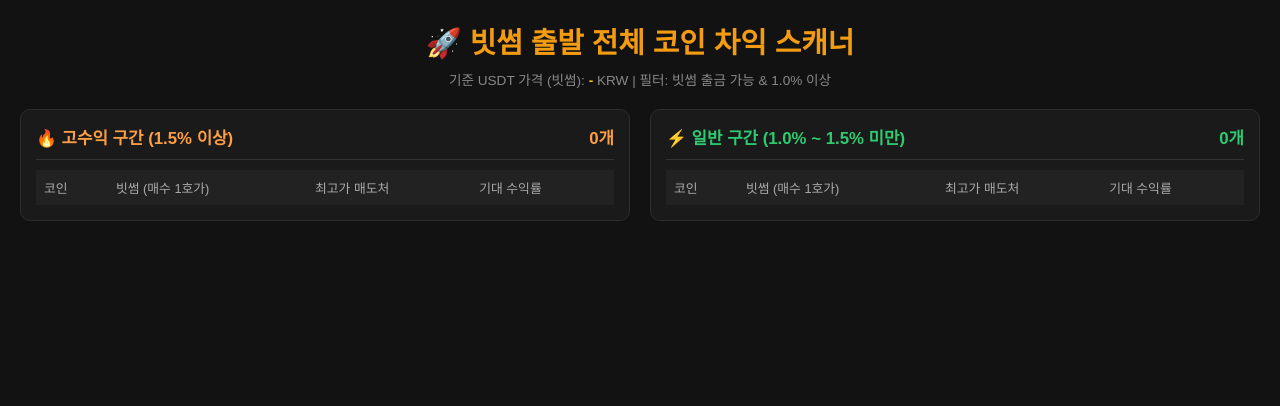
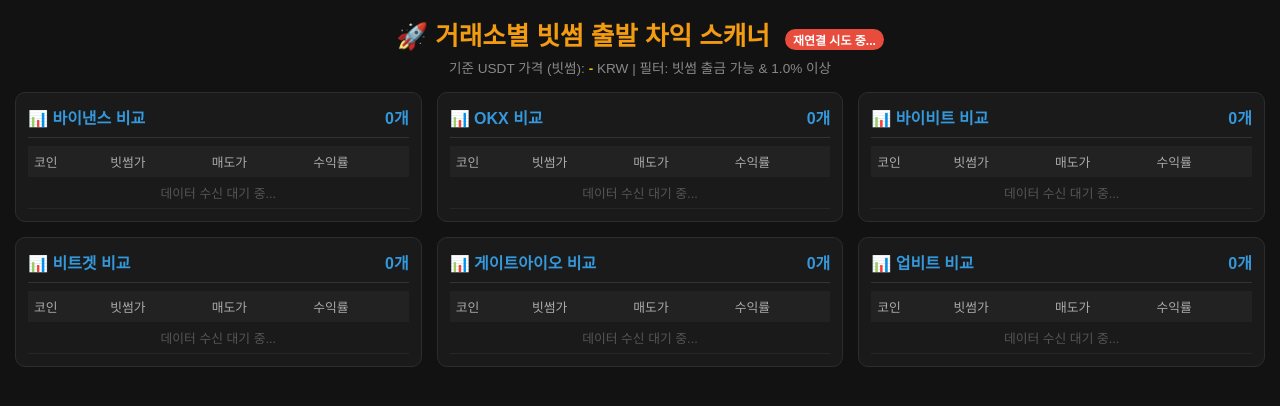
Before and after one commit to dkxkgh9252-cloud/mandu, a plain HTML site: page index.html in a window 1280 px wide. Drawn offline with Linux system fonts and the light colour scheme.

Commit message:
Update index.html

```diff
--- a/index.html
+++ b/index.html
@@ -2,96 +2,127 @@
 <html lang="ko">
 <head>
     <meta charset="UTF-8">
-    <title>빗썸 출발 전체 코인 실시간 차익 스캐너</title>
+    <title>거래소별 빗썸 차익 스캐너</title>
     <style>
-        body { background-color: #121212; color: #ffffff; font-family: 'Pretendard', sans-serif; margin: 0; padding: 20px; }
-        .header { text-align: center; margin-bottom: 20px; }
-        .header h1 { color: #f39c12; margin: 0 0 8px 0; font-size: 1.8rem; }
+        body { background-color: #121212; color: #ffffff; font-family: 'Pretendard', sans-serif; margin: 0; padding: 15px; }
+        .header { text-align: center; margin-bottom: 15px; }
+        .header h1 { color: #f39c12; margin: 0 0 5px 0; font-size: 1.6rem; }
         .sub-info { color: #888; font-size: 0.85rem; }
-        .grid-container { display: grid; grid-template-columns: 1fr 1fr; gap: 20px; }
-        .card { background-color: #1a1a1a; border-radius: 10px; padding: 15px; border: 1px solid #2d2d2d; }
-        .card-header { font-size: 1.05rem; font-weight: bold; padding-bottom: 10px; border-bottom: 1px solid #333; display: flex; justify-content: space-between; margin-bottom: 10px; }
-        .high-title { color: #ff9f43; }
-        .normal-title { color: #2ecc71; }
-        .table-container { max-height: 78vh; overflow-y: auto; }
-        table { width: 100%; border-collapse: collapse; text-align: left; font-size: 0.85rem; }
-        th { position: sticky; top: 0; background-color: #222; padding: 8px; color: #aaa; font-weight: normal; font-size: 0.8rem; }
-        td { padding: 8px; border-bottom: 1px solid #262626; }
-        .badge { padding: 2px 5px; border-radius: 3px; font-size: 0.72rem; font-weight: bold; background-color: #2b3a4a; color: #70a1ff; }
-        .profit-high { color: #ff9f43; font-weight: bold; font-size: 0.95rem; }
-        .profit-normal { color: #2ecc71; font-weight: bold; font-size: 0.95rem; }
+        .status-badge { display: inline-block; padding: 2px 8px; border-radius: 12px; font-size: 0.75rem; font-weight: bold; margin-left: 8px; }
+        .status-online { background-color: #2ecc71; color: #000; }
+        .status-offline { background-color: #e74c3c; color: #fff; }
+
+        /* 다중 그리드 레이아웃 (거래소별 칸 나누기) */
+        .grid-container { display: grid; grid-template-columns: repeat(auto-fit, minmax(320px, 1fr)); gap: 15px; }
+        .card { background-color: #1a1a1a; border-radius: 10px; padding: 12px; border: 1px solid #2d2d2d; }
+        .card-header { font-size: 1rem; font-weight: bold; padding-bottom: 8px; border-bottom: 1px solid #333; display: flex; justify-content: space-between; margin-bottom: 8px; color: #3498db; }
+        .table-container { max-height: 38vh; overflow-y: auto; }
+        table { width: 100%; border-collapse: collapse; text-align: left; font-size: 0.8rem; }
+        th { position: sticky; top: 0; background-color: #222; padding: 6px; color: #aaa; font-weight: normal; }
+        td { padding: 6px; border-bottom: 1px solid #262626; }
+        .profit-pos { color: #2ecc71; font-weight: bold; }
     </style>
 </head>
 <body>
 
     <div class="header">
-        <h1>🚀 빗썸 출발 전체 코인 차익 스캐너</h1>
+        <h1>🚀 거래소별 빗썸 출발 차익 스캐너 <span id="conn-status" class="status-badge status-offline">연결 중...</span></h1>
         <div class="sub-info">기준 USDT 가격 (빗썸): <span id="usdt-rate" style="color:#f1c40f; font-weight:bold;">-</span> KRW | 필터: 빗썸 출금 가능 & 1.0% 이상</div>
     </div>
 
-    <div class="grid-container">
-        <!-- 1. 고수익 구간 (1.5% 이상) -->
+    <div class="grid-container" id="exchange-grid">
+        <!-- 동적으로 거래소별 카드가 생성됩니다 -->
+    </div>
+
+    <script>
+        let socket;
+        const exchanges = ['바이낸스', 'OKX', '바이비트', '비트겟', '게이트아이오', '업비트'];
+
+        function initGrid() {
+            const grid = document.getElementById('exchange-grid');
+            grid.innerHTML = exchanges.map(ex => `
                 <div class="card">
-            <div class="card-header high-title">
-                <span>🔥 고수익 구간 (1.5% 이상)</span>
-                <span id="high-count">0개</span>
+                    <div class="card-header">
+                        <span>📊 ${ex} 비교</span>
+                        <span id="count-${ex}">0개</span>
                     </div>
                     <div class="table-container">
                         <table>
                             <thead>
-                        <tr><th>코인</th><th>빗썸 (매수 1호가)</th><th>최고가 매도처</th><th>기대 수익률</th></tr>
+                                <tr><th>코인</th><th>빗썸가</th><th>매도가</th><th>수익률</th></tr>
                             </thead>
-                    <tbody id="high-list"></tbody>
+                            <tbody id="list-${ex}">
+                                <tr><td colspan="4" style="text-align:center; color:#555;">데이터 수신 대기 중...</td></tr>
+                            </tbody>
                         </table>
                     </div>
                 </div>
+            `).join('');
+        }
 
-        <!-- 2. 일반 구간 (1.0% ~ 1.5% 미만) -->
-        <div class="card">
-            <div class="card-header normal-title">
-                <span>⚡ 일반 구간 (1.0% ~ 1.5% 미만)</span>
-                <span id="normal-count">0개</span>
-            </div>
-            <div class="table-container">
-                <table>
-                    <thead>
-                        <tr><th>코인</th><th>빗썸 (매수 1호가)</th><th>최고가 매도처</th><th>기대 수익률</th></tr>
-                    </thead>
-                    <tbody id="normal-list"></tbody>
-                </table>
-            </div>
-        </div>
-    </div>
+        function connectWebSocket() {
+            const wsProtocol = window.location.protocol === 'https:' ? 'wss:' : 'ws:';
+            socket = new WebSocket(`${wsProtocol}//${window.location.host}/ws`);
+            const statusBadge = document.getElementById('conn-status');
 
-    <script>
-        const wsProtocol = window.location.protocol === 'https:' ? 'wss:' : 'ws:';
-        const socket = new WebSocket(`${wsProtocol}//${window.location.host}/ws`);
+            socket.onopen = function() {
+                statusBadge.innerText = '실시간 연결됨';
+                statusBadge.className = 'status-badge status-online';
+            };
 
-        function renderRows(list, targetId, countId, isHigh) {
+            socket.onmessage = function(event) {
+                const data = JSON.parse(event.data);
+                document.getElementById('usdt-rate').innerText = data.usdt_krw;
+
+                // 거래소별 데이터 분류
+                let grouped = {};
+                exchanges.forEach(ex => grouped[ex] = []);
+
+                // 서버에서 온 데이터(high + normal 통합)를 거래소별로 분류
+                const allItems = [...(data.high || []), ...(data.normal || [])];
+                allItems.forEach(item => {
+                    if (grouped[item.sell_ex]) {
+                        grouped[item.sell_ex].push(item);
+                    }
+                });
+
+                // 각 카드별 렌더링
+                exchanges.forEach(ex => {
+                    renderRows(grouped[ex], `list-${ex}`, `count-${ex}`);
+                });
+            };
+
+            socket.onclose = function() {
+                statusBadge.innerText = '재연결 시도 중...';
+                statusBadge.className = 'status-badge status-offline';
+                setTimeout(connectWebSocket, 1000);
+            };
+        }
+
+        function renderRows(list, targetId, countId) {
             const tbody = document.getElementById(targetId);
             document.getElementById(countId).innerText = `${list.length}개`;
 
             if (list.length === 0) {
-                tbody.innerHTML = '<tr><td colspan="4" style="text-align:center; color:#555;">해당 구간 코인 없음</td></tr>';
+                tbody.innerHTML = '<tr><td colspan="4" style="text-align:center; color:#555;">조건 충족 코인 없음</td></tr>';
                 return;
             }
+
+            // 수익률 높은 순으로 정렬
+            list.sort((a, b) => b.profit - a.profit);
 
             tbody.innerHTML = list.map(item => `
                 <tr>
                     <td><strong>${item.symbol}</strong></td>
                     <td>${item.bithumb_price}</td>
-                    <td><span class="badge">${item.sell_ex}</span><br><small style="color:#aaa;">${item.sell_price}</small></td>
-                    <td class="${isHigh ? 'profit-high' : 'profit-normal'}">+${item.profit}%</td>
+                    <td>${item.sell_price}</td>
+                    <td class="profit-pos">+${item.profit}%</td>
                 </tr>
             `).join('');
         }
 
-        socket.onmessage = function(event) {
-            const data = JSON.parse(event.data);
-            document.getElementById('usdt-rate').innerText = `${data.usdt_krw}`;
-            renderRows(data.high, 'high-list', 'high-count', true);
-            renderRows(data.normal, 'normal-list', 'normal-count', false);
-        };
+        initGrid();
+        connectWebSocket();
     </script>
 </body>
 </html>
```
Lines whose indentation alone changed are shown as unchanged.
